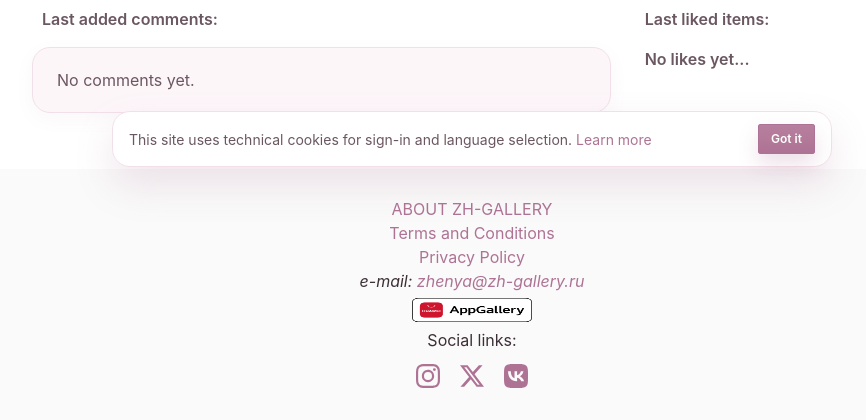
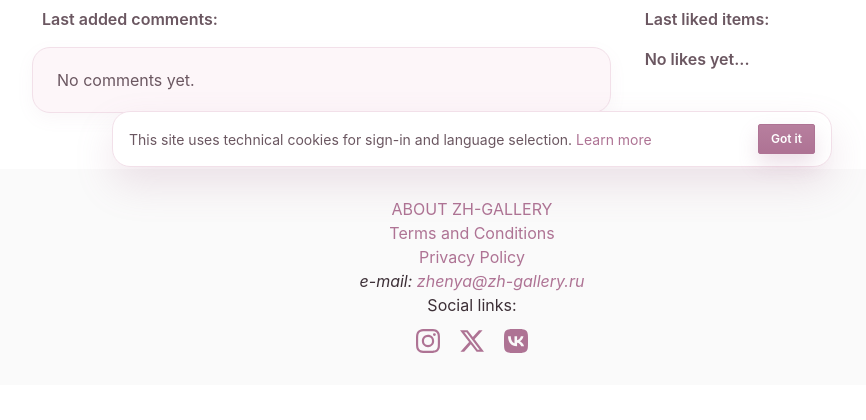
Before and after one commit to voltov-tom/zh-gallery, a Django app: page / in a window 1280 px wide. Shown: the part 617-1037 px from the top of the page, without its empty margins (168-1034 px from the left). After the commit the page ends 970 px from the top, so only its background shows below. Run offline with Django 5.2, Linux system fonts and the light colour scheme; data that the repository does not hold is empty.

Commit message:
fix(footer): убрать ссылку и бейдж AppGallery
- из футера удалён блок со ссылкой на приложение в AppGallery;
- заодно удалены ставший ненужным файл иконки и CSS-класс;
- тест теперь проверяет, что в футере нет ни ссылки, ни упоминаний бейджа.

```diff
--- a/zh_gallery/core/static/core/css/components.css
+++ b/zh_gallery/core/static/core/css/components.css
@@ -20,11 +20,6 @@
 
 .navbar-item__auth {
     margin: 2px;
-}
-
-.footer__app-gallery {
-    height: 24px;
-    margin-top: 5px;
 }
 
 /* --- заголовок раздела ---------------------------------------------- */
--- a/zh_gallery/core/templates/core/base.html
+++ b/zh_gallery/core/templates/core/base.html
@@ -119,13 +119,6 @@
                 <li><a href="{% url 'terms_and_conditions_view' %}">{% trans "Terms and Conditions" %}</a></li>
                 <li><a href="{% url 'privacy_policy_view' %}">{% trans "Privacy Policy" %}</a></li>
                 <li><address>e-mail: <a href="mailto:zhenya@zh-gallery.ru">zhenya@zh-gallery.ru</a></address></li>
-                <li>
-                    <a href="https://appgallery.huawei.com/app/C105980213" target="_blank" rel="noopener noreferrer">
-                        <img class="footer__app-gallery"
-                             src="{% static 'core/images/appgallery.png' %}"
-                             alt="app gallery" width="120" height="36" loading="lazy">
-                    </a>
-                </li>
                 <li>{% trans "Social links" %}:</li>
             </ul>
 
```
Also changed, not shown: zh_gallery/core/tests/test_views.py (+3 -3 lines), zh_gallery/core/static/core/images/appgallery.png (deleted).
